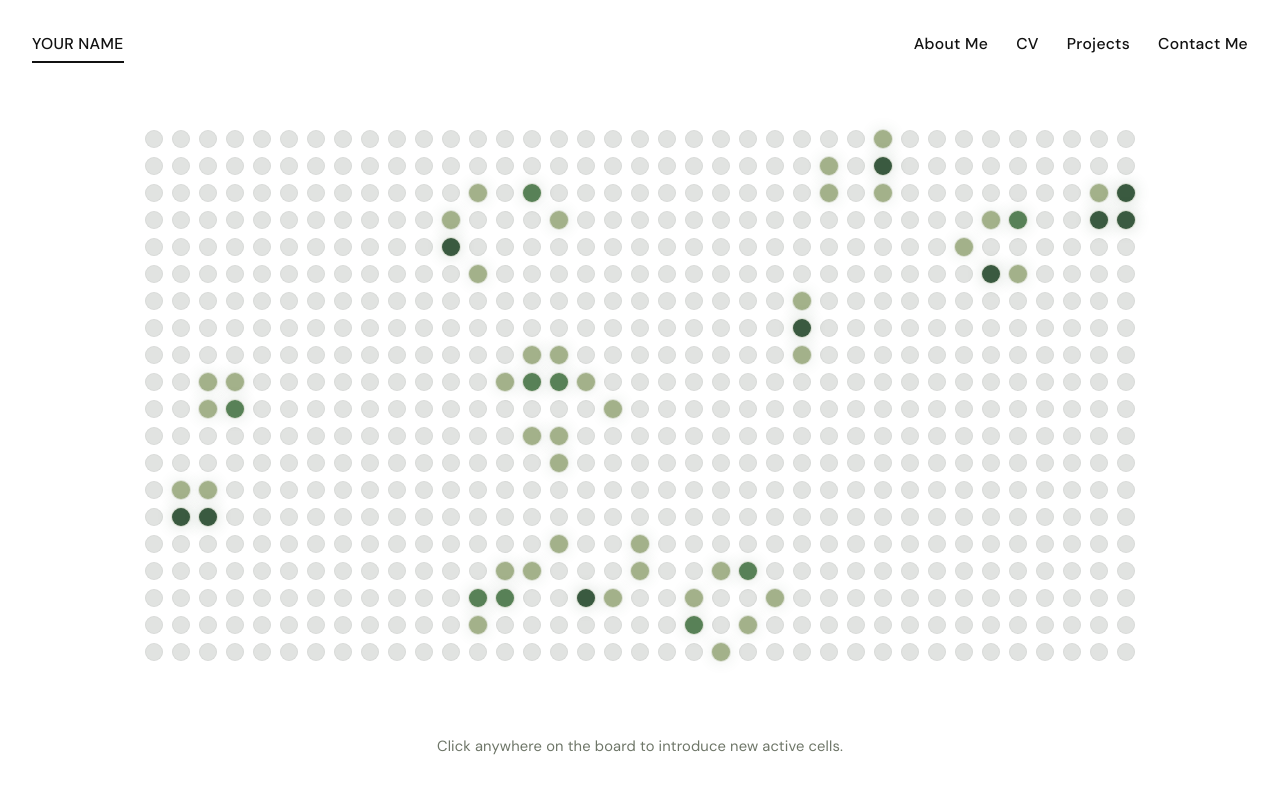
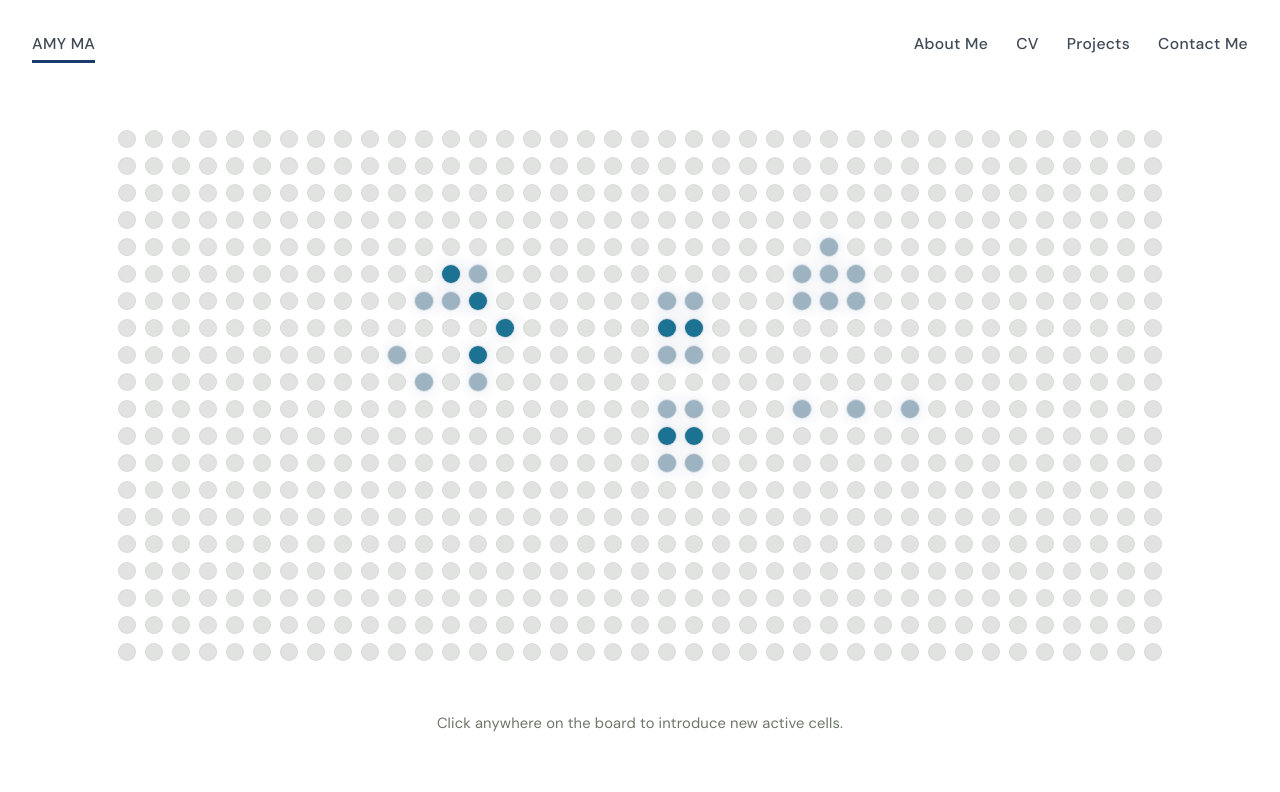
Before and after one commit to pebble-fish/personal-website, a React (Vite) app: page / in a window 1280 px wide. Shown: the top 792 px of the page. Built offline with nearby package versions, Linux system fonts and the light colour scheme.

Commit message:
added modifications to conway

```diff
--- a/src/App.jsx
+++ b/src/App.jsx
@@ -1,22 +1,21 @@
 import { useEffect, useMemo, useRef, useState } from "react";
 
-const STEP_INTERVAL_MS = 1000;
-const INITIAL_LIVE_CHANCE = 0.12;
-const AGE_COLORS = [
-  "#A3B18A",
-  "#588157",
-  "#3A5A40",
-  "#344E41",
+const STEP_INTERVAL_MS = 800;
+const START_DELAY_MS = 1250;
+const RESEED_DELAY_MS = 2000;
+const AGE_COLOR_CYCLE = [
+  "#9EB3C2",
+  "#1C7293",
+  "#065A82",
+  "#1B3B6F",
+  "#21295C",
+  "#1B3B6F",
+  "#065A82",
+  "#1C7293",
+  "#9EB3C2",
 ];
-const AGE_COLOR_CYCLE = [
-  "#A3B18A",
-  "#588157",
-  "#3A5A40",
-  "#344E41",
-  "#3A5A40",
-  "#588157",
-  "#A3B18A",
-];
+const MAX_CELL_AGE = AGE_COLOR_CYCLE.length * 2;
+const EXPLOSION_INFECTION_PROBABILITY = 0.8;
 const DESKTOP_CONTENT_PADDING = 64;
 const MOBILE_CONTENT_PADDING = 36;
 const DESKTOP_TOPBAR_HEIGHT = 92;
@@ -33,6 +32,13 @@ const CLICK_PATTERN = [
   [2, 0],
   [2, -1],
   [1, -2],
+];
+const ACM_PATTERN = [
+  "0111000011110010001",
+  "1000100100000011011",
+  "1111100100000010101",
+  "1000100100000010001",
+  "1000100011110010001",
 ];
 
 const cvSections = [
@@ -260,13 +266,53 @@ function createEmptyGrid(columns, rows) {
   return Array.from({ length: columns * rows }, () => 0);
 }
 
-function createRandomGrid(columns, rows) {
-  const grid = Array.from(
-    { length: columns * rows },
-    () => (Math.random() < INITIAL_LIVE_CHANCE ? 1 : 0),
-  );
+function createAcmGrid(columns, rows) {
+  const grid = createEmptyGrid(columns, rows);
+  const patternRows = ACM_PATTERN.length;
+  const patternColumns = ACM_PATTERN[0]?.length ?? 0;
+  const startRow = Math.max(0, Math.floor((rows - patternRows) / 2));
+  const startColumn = Math.max(0, Math.floor((columns - patternColumns) / 2));
 
-  return grid.some(Boolean) ? grid : seedPattern(grid, columns, rows, 2, 2);
+  ACM_PATTERN.forEach((patternRow, rowIndex) => {
+    patternRow.split("").forEach((cell, columnIndex) => {
+      if (cell !== "1") {
+        return;
+      }
+
+      const row = startRow + rowIndex;
+      const column = startColumn + columnIndex;
+
+      if (column >= columns || row >= rows) {
+        return;
+      }
+
+      grid[row * columns + column] = 1;
+    });
+  });
+
+  return grid.some(Boolean)
+    ? grid
+    : seedPattern(grid, columns, rows, Math.floor(columns / 2), Math.floor(rows / 2));
+}
+
+function createRandomReseedGrid(columns, rows) {
+  const grid = createEmptyGrid(columns, rows);
+  const seedCount = 20 + Math.floor(Math.random() * 11);
+  const centerColumn = Math.floor(columns / 2);
+  const centerRow = Math.floor(rows / 2);
+
+  for (let index = 0; index < seedCount; index += 1) {
+    const columnOffset = Math.floor(Math.random() * 7) - 3;
+    const rowOffset = Math.floor(Math.random() * 7) - 3;
+    const column = Math.min(columns - 1, Math.max(0, centerColumn + columnOffset));
+    const row = Math.min(rows - 1, Math.max(0, centerRow + rowOffset));
+
+    grid[row * columns + column] = 1;
+  }
+
+  return grid.some(Boolean)
+    ? grid
+    : seedPattern(grid, columns, rows, centerColumn, centerRow);
 }
 
 function getGridMetrics() {
@@ -308,7 +354,7 @@ function getGridMetrics() {
   );
 
   return {
-    columns: Math.max(10, Math.floor(availableWidth / pitch)),
+    columns: Math.max(10, Math.floor(availableWidth / pitch) + 2),
     rows: Math.max(14, Math.floor(availableHeight / pitch)),
     dotSize,
     gap,
@@ -345,7 +391,7 @@ function countNeighbors(grid, columns, rows, column, row) {
 
 function advanceGrid(grid, columns, rows) {
   const nextGrid = createEmptyGrid(columns, rows);
-  let activeCount = 0;
+  const explodingCells = [];
 
   for (let row = 0; row < rows; row += 1) {
     for (let column = 0; column < columns; column += 1) {
@@ -355,12 +401,53 @@ function advanceGrid(grid, columns, rows) {
       const neighbors = countNeighbors(grid, columns, rows, column, row);
       const survives = isAlive && (neighbors === 2 || neighbors === 3);
       const isBorn = !isAlive && neighbors === 3;
-      const nextValue = survives ? currentAge + 1 : isBorn ? 1 : 0;
+      const nextAge = survives ? currentAge + 1 : isBorn ? 1 : 0;
+      const diesOfOldAge = nextAge > MAX_CELL_AGE;
+      const nextValue = diesOfOldAge ? 0 : nextAge;
 
       nextGrid[index] = nextValue;
-      activeCount += nextValue > 0 ? 1 : 0;
+
+      if (diesOfOldAge) {
+        explodingCells.push([column, row]);
       }
     }
+  }
+
+  explodingCells.forEach(([column, row]) => {
+    for (let rowOffset = -1; rowOffset <= 1; rowOffset += 1) {
+      for (let columnOffset = -1; columnOffset <= 1; columnOffset += 1) {
+        if (rowOffset === 0 && columnOffset === 0) {
+          continue;
+        }
+
+        const nextColumn = column + columnOffset;
+        const nextRow = row + rowOffset;
+
+        if (
+          nextColumn < 0 ||
+          nextColumn >= columns ||
+          nextRow < 0 ||
+          nextRow >= rows
+        ) {
+          continue;
+        }
+
+        const neighborIndex = nextRow * columns + nextColumn;
+
+        if (
+          nextGrid[neighborIndex] === 0 &&
+          Math.random() < EXPLOSION_INFECTION_PROBABILITY
+        ) {
+          nextGrid[neighborIndex] = 1;
+        }
+      }
+    }
+  });
+
+  const activeCount = nextGrid.reduce(
+    (count, value) => count + (value > 0 ? 1 : 0),
+    0,
+  );
 
   return { nextGrid, activeCount };
 }
@@ -399,11 +486,23 @@ function getPageFromHash(hash) {
 function DotField() {
   const [metrics, setMetrics] = useState(() => getGridMetrics());
   const { columns, rows, dotSize, gap } = metrics;
-  const [grid, setGrid] = useState(() => createRandomGrid(columns, rows));
+  const [grid, setGrid] = useState(() => createAcmGrid(columns, rows));
+  const [hasStarted, setHasStarted] = useState(false);
   const activeCountRef = useRef(
     grid.reduce((count, value) => count + (value > 0 ? 1 : 0), 0),
   );
   const previousMetricsRef = useRef(metrics);
+  const reseedTimeoutRef = useRef(null);
+
+  useEffect(() => {
+    const timeoutId = window.setTimeout(() => {
+      setHasStarted(true);
+    }, START_DELAY_MS);
+
+    return () => {
+      window.clearTimeout(timeoutId);
+    };
+  }, []);
 
   useEffect(() => {
     const handleResize = () => {
@@ -423,13 +522,13 @@ function DotField() {
       const previousMetrics = previousMetricsRef.current;
 
       if (currentGrid.length === 0) {
-        const randomGrid = createRandomGrid(columns, rows);
-        activeCountRef.current = randomGrid.reduce(
+        const acmGrid = createAcmGrid(columns, rows);
+        activeCountRef.current = acmGrid.reduce(
           (count, value) => count + (value > 0 ? 1 : 0),
           0,
         );
         previousMetricsRef.current = metrics;
-        return randomGrid;
+        return acmGrid;
       }
 
       const previousColumns = previousMetrics.columns;
@@ -457,12 +556,27 @@ function DotField() {
   }, [columns, metrics, rows]);
 
   useEffect(() => {
-    if (columns === 0 || rows === 0) {
+    if (columns === 0 || rows === 0 || !hasStarted) {
       return undefined;
     }
 
     const intervalId = window.setInterval(() => {
       if (activeCountRef.current === 0) {
+        if (reseedTimeoutRef.current !== null) {
+          return;
+        }
+
+        reseedTimeoutRef.current = window.setTimeout(() => {
+          setGrid(() => {
+            const reseededGrid = createRandomReseedGrid(columns, rows);
+            activeCountRef.current = reseededGrid.reduce(
+              (count, value) => count + (value > 0 ? 1 : 0),
+              0,
+            );
+            reseedTimeoutRef.current = null;
+            return reseededGrid;
+          });
+        }, RESEED_DELAY_MS);
         return;
       }
 
@@ -475,8 +589,12 @@ function DotField() {
 
     return () => {
       window.clearInterval(intervalId);
+      if (reseedTimeoutRef.current !== null) {
+        window.clearTimeout(reseedTimeoutRef.current);
+        reseedTimeoutRef.current = null;
+      }
     };
-  }, [columns, rows]);
+  }, [columns, hasStarted, rows]);
 
   const cells = useMemo(
     () =>
@@ -505,7 +623,7 @@ function DotField() {
               ...(isAlive
                 ? {
                     backgroundColor: cellColor,
-                    boxShadow: `0 0 0 1px rgba(163, 177, 138, 0.3), 0 0 16px rgba(58, 90, 64, ${glowAlpha})`,
+                    boxShadow: `0 0 0 1px rgba(158, 179, 194, 0.32), 0 0 16px rgba(27, 59, 111, ${glowAlpha})`,
                   }
                 : undefined),
             }}
@@ -538,6 +656,7 @@ function DotField() {
 
   return (
     <div className="life-page">
+      <div className="life-board">
         <div
           className="dot-grid"
           style={{
@@ -548,10 +667,13 @@ function DotField() {
         >
           {cells}
         </div>
+      </div>
 
+      <footer className="life-footer">
         <p className="life-instruction">
         Click anywhere on the board to introduce new active cells.
         </p>
+      </footer>
     </div>
   );
 }
@@ -702,9 +824,7 @@ function AboutPage() {
         </div>
 
         <p className="about-placeholder-copy">
-          This is a placeholder paragraph for your About Me section. You can replace
-          it with your introduction, background, interests, or anything else you want
-          visitors to learn about you.
+          placeholder text
         </p>
       </article>
     </section>
@@ -774,7 +894,7 @@ function App() {
           href="#home"
           aria-label="Homepage"
         >
-          YOUR NAME
+          AMY MA
         </a>
 
         <nav className="nav" aria-label="Primary">
--- a/src/styles.css
+++ b/src/styles.css
@@ -2,6 +2,9 @@
   font-family: "DM Sans", sans-serif;
   color: #111111;
   background: #ffffff;
+  --nav-text: #3f4a56;
+  --nav-hover: #1b3b6f;
+  --nav-underline: #1b3b6f;
   line-height: 1.5;
   font-weight: 400;
   text-rendering: optimizeLegibility;
@@ -64,6 +67,7 @@ button {
   display: inline-flex;
   align-items: center;
   padding: 4px 0;
+  color: var(--nav-text);
   font-size: 0.98rem;
   font-weight: 500;
   letter-spacing: 0.02em;
@@ -87,6 +91,7 @@ button {
   display: inline-flex;
   align-items: center;
   padding: 4px 0;
+  color: var(--nav-text);
   font-size: 0.98rem;
   font-weight: 500;
   letter-spacing: 0.02em;
@@ -104,8 +109,8 @@ button {
   left: 0;
   bottom: -3px;
   width: 100%;
-  height: 1.5px;
-  background: #111111;
+  height: 2.5px;
+  background: var(--nav-underline);
   transform: scaleX(0);
   transform-origin: center;
   transition: transform 180ms ease;
@@ -115,6 +120,7 @@ button {
 .brand:focus-visible,
 .nav-link:hover,
 .nav-link:focus-visible {
+  color: var(--nav-hover);
   font-size: 1.08rem;
   transform: translateY(-1px);
 }
@@ -693,17 +699,24 @@ button {
 }
 
 .life-page {
-  position: relative;
   display: grid;
-  place-items: center;
+  grid-template-rows: minmax(0, 1fr) auto;
   width: 100%;
   height: 100%;
-  padding: 24px 36px 96px;
+  padding: 24px 36px 28px;
   overflow: hidden;
 }
 
 .life-page::before {
   content: none;
+}
+
+.life-board {
+  display: grid;
+  place-items: center;
+  min-height: 0;
+  width: 100%;
+  height: 100%;
 }
 
 .dot-grid {
@@ -715,12 +728,15 @@ button {
   max-height: 100%;
 }
 
+.life-footer {
+  display: flex;
+  align-items: center;
+  justify-content: center;
+  min-height: 68px;
+}
+
 .life-instruction {
-  position: absolute;
-  left: 50%;
-  bottom: 28px;
   margin: 0;
-  transform: translateX(-50%);
   font-size: 0.92rem;
   letter-spacing: 0.01em;
   color: #6e7668;
@@ -746,18 +762,18 @@ button {
 .dot:hover,
 .dot:focus-visible {
   transform: scale(1.18);
-  background: rgba(203, 217, 193, 0.72);
+  background: #1c7293;
   box-shadow:
-    0 0 0 1px rgba(193, 211, 180, 0.34),
-    0 0 14px rgba(166, 184, 152, 0.28);
+    0 0 0 1px rgba(28, 114, 147, 0.34),
+    0 0 14px rgba(27, 59, 111, 0.22);
   outline: none;
 }
 
 .dot.is-alive {
-  background: #c1d3b4;
+  background: #9eb3c2;
   box-shadow:
-    0 0 0 1px rgba(193, 211, 180, 0.34),
-    0 0 16px rgba(166, 184, 152, 0.28);
+    0 0 0 1px rgba(158, 179, 194, 0.34),
+    0 0 16px rgba(27, 59, 111, 0.2);
 }
 
 @media (max-width: 760px) {
@@ -867,15 +883,18 @@ button {
   }
 
   .life-page {
-    padding: 12px 14px 52px;
+    padding: 12px 14px 12px;
   }
 
   .content-home {
     height: calc(100vh - 118px);
   }
 
+  .life-footer {
+    min-height: 52px;
+  }
+
   .life-instruction {
-    bottom: 18px;
     max-width: calc(100% - 24px);
     white-space: normal;
     text-align: center;
```
Also changed, not shown: 5 other files (tests, documents, lock files or other folders). Lines whose indentation alone changed are shown as unchanged.
